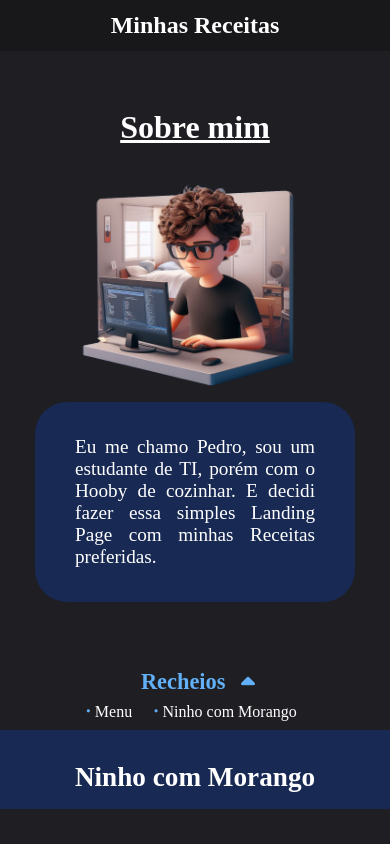
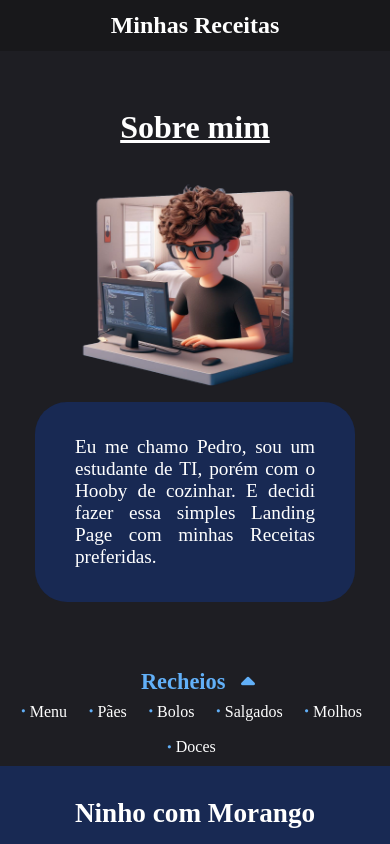
Before and after one commit to pedro-isidoro/my-recipes, a React (Vite) app: page /recheios in a window 390 px wide. Both pictures are taken after a click on the icon 247 px from the left and 684 px from the top of the page. Shown: the top 844 px of the page. Built offline with nearby package versions, Linux system fonts and the light colour scheme.

Commit message:
Update MobileAsides

```diff
--- a/src/components/pages/breads/MobileBreads.jsx
+++ b/src/components/pages/breads/MobileBreads.jsx
@@ -9,34 +9,58 @@ function menuClicked(){
 }
 
 function MobileBreads(){
-    return(
-        <aside className="recipes-links mobileAside flex-row" id='recipes-links'>
-            <div className='breads recipe-list flex-column' id='list-1'>
-                <div className='recipes-menu flex-row'>
+    return (
+      <aside className="recipes-links mobileAside flex-row" id="recipes-links">
+        <div className="breads recipe-list flex-column" id="list-1">
+          <div className="recipes-menu flex-row">
             <h3 className="link-title">Pães</h3>
-                    <i className="fa-solid fa-caret-down arrow" id='bread-arrow' onClick={menuClicked}></i>
+            <i
+              className="fa-solid fa-caret-down arrow"
+              id="bread-arrow"
+              onClick={menuClicked}
+            ></i>
           </div>
-                <ul className='list flex-row' id='bread-list'>
-                    <li className='flex-row'>
+          <ul className="list flex-row" id="bread-list">
+            <li className="flex-row">
               <i className="circle fa-solid fa-circle"></i>
-                        <Link to='/' className='link-item'>Menu</Link>
+              <Link to="/" className="link-item">
+                Menu
+              </Link>
             </li>
-                    <li className='flex-row'>
+            <li className="flex-row">
               <i className="circle fa-solid fa-circle"></i>
-                        <Link to='/paes/pao-brioche' className='link-item'>Brioche</Link>
+              <Link to="/" className="link-item">
+                Salgados
+              </Link>
             </li>
-                    <li className='flex-row'>
+            <li className="flex-row">
               <i className="circle fa-solid fa-circle"></i>
-                        <Link to='/paes/pao-pita' className='link-item'>Pita</Link>
+              <Link to="/molhos" className="link-item">
+                Molhos
+              </Link>
             </li>
-                    <li className='flex-row'>
+            <li className="flex-row">
               <i className="circle fa-solid fa-circle"></i>
-                        <Link to='/paes/pao-de-hamburguer' className='link-item'>Hambúrguer</Link>
+              <Link to="/bolos" className="link-item">
+                Bolos
+              </Link>
+            </li>
+            <li className="flex-row">
+              <i className="circle fa-solid fa-circle"></i>
+              <Link to="/doces" className="link-item">
+                Doces
+              </Link>
+            </li>
+            <li className="flex-row">
+              <i className="circle fa-solid fa-circle"></i>
+              <Link to="/recheios" className="link-item">
+                Recheios
+              </Link>
             </li>
           </ul>
         </div>
       </aside>
-    )
+    );
 }
 
 export default MobileBreads
--- a/src/components/pages/cakes/MobileCakes.jsx
+++ b/src/components/pages/cakes/MobileCakes.jsx
@@ -9,38 +9,58 @@ function menuClicked(){
 }
 
 function MobileCakes(){
-    return(
-        <aside className="recipes-links mobileAside flex-row" id='recipes-links'>
-            <div className='cakes recipe-list flex-column'>
-                <div className='recipes-menu flex-row'>
+    return (
+      <aside className="recipes-links mobileAside flex-row" id="recipes-links">
+        <div className="cakes recipe-list flex-column">
+          <div className="recipes-menu flex-row">
             <h3 className="link-title">Bolos</h3>
-                    <i className="fa-solid fa-caret-down arrow" id='cake-arrow' onClick={menuClicked}></i>
+            <i
+              className="fa-solid fa-caret-down arrow"
+              id="cake-arrow"
+              onClick={menuClicked}
+            ></i>
           </div>
-                <ul className='list flex-row' id='cake-list'>
-                    <li className='flex-row'>
+          <ul className="list flex-row" id="cake-list">
+            <li className="flex-row">
               <i className="circle fa-solid fa-circle"></i>
-                        <Link to='/' className='link-item'>Menu</Link>
+              <Link to="/" className="link-item">
+                Menu
+              </Link>
             </li>
-                    <li className='flex-row'>
+            <li className="flex-row">
               <i className="circle fa-solid fa-circle"></i>
-                        <Link to='/bolos/bolo-de-chocolate' className='link-item'>Chocolate</Link>
+              <Link to="/paes" className="link-item">
+                Pães
+              </Link>
             </li>
-                    <li className='flex-row'>
+            <li className="flex-row">
               <i className="circle fa-solid fa-circle"></i>
-                        <Link to='/bolos/cupcake-de-chocolate' className='link-item'>Cupcake de Choco.</Link>
+              <Link to="/" className="link-item">
+                Salgados
+              </Link>
             </li>
-                    <li className='flex-row'>
+            <li className="flex-row">
               <i className="circle fa-solid fa-circle"></i>
-                        <Link to='/bolos/cupcake-de-cenoura' className='link-item'>Cupcake de Cenoura</Link>
+              <Link to="/molhos" className="link-item">
+                Molhos
+              </Link>
             </li>
-                    <li className='flex-row'>
+            <li className="flex-row">
               <i className="circle fa-solid fa-circle"></i>
-                        <Link to='/bolos/bolo-de-pao-de-lo' className='link-item'>Pão de Ló</Link>
+              <Link to="/doces" className="link-item">
+                Doces
+              </Link>
+            </li>
+            <li className="flex-row">
+              <i className="circle fa-solid fa-circle"></i>
+              <Link to="/recheios" className="link-item">
+                Recheios
+              </Link>
             </li>
           </ul>
         </div>
       </aside>
-    )
+    );
 }
 
 export default MobileCakes
--- a/src/components/pages/fillings/MobileFillings.jsx
+++ b/src/components/pages/fillings/MobileFillings.jsx
@@ -1,34 +1,66 @@
 import { Link } from 'react-router-dom'
 
 function menuClicked(){
-    const arrow = document.getElementById('cake-arrow');
+    const arrow = document.getElementById("filling-arrow");
     arrow.classList.toggle('arrow-active');
 
-    const idList1 = document.getElementById('cake-list');
+    const idList1 = document.getElementById('filling-list');
     idList1.classList.toggle('list-active');
 }
 
 function MobileFillings(){
-    return(
-        <aside className="recipes-links mobileAside flex-row" id='recipes-links'>
-            <div className='fillings recipe-list flex-column'>
-                <div className='recipes-menu flex-row'>
+    return (
+      <aside className="recipes-links mobileAside flex-row" id="recipes-links">
+        <div className="fillings recipe-list flex-column">
+          <div className="recipes-menu flex-row">
             <h3 className="link-title">Recheios</h3>
-                    <i className="fa-solid fa-caret-down arrow" id='cake-arrow' onClick={menuClicked}></i>
+            <i
+              className="fa-solid fa-caret-down arrow"
+              id="filling-arrow"
+              onClick={menuClicked}
+            ></i>
           </div>
-                <ul className='list flex-row' id='cake-list'>
-                    <li className='flex-row'>
+          <ul className="list flex-row" id="filling-list">
+            <li className="flex-row">
               <i className="circle fa-solid fa-circle"></i>
-                        <Link to='/' className='link-item'>Menu</Link>
+              <Link to="/" className="link-item">
+                Menu
+              </Link>
             </li>
-                    <li className='flex-row'>
+            <li className="flex-row">
               <i className="circle fa-solid fa-circle"></i>
-                        <Link to='/recheios/ninho-com-morango' className='link-item'>Ninho com Morango</Link>
+              <Link to="/paes" className="link-item">
+                Pães
+              </Link>
+            </li>
+            <li className="flex-row">
+              <i className="circle fa-solid fa-circle"></i>
+              <Link to="/bolos" className="link-item">
+                Bolos
+              </Link>
+            </li>
+            <li className="flex-row">
+              <i className="circle fa-solid fa-circle"></i>
+              <Link to="/" className="link-item">
+                Salgados
+              </Link>
+            </li>
+            <li className="flex-row">
+              <i className="circle fa-solid fa-circle"></i>
+              <Link to="/molhos" className="link-item">
+                Molhos
+              </Link>
+            </li>
+            <li className="flex-row">
+              <i className="circle fa-solid fa-circle"></i>
+              <Link to="/doces" className="link-item">
+                Doces
+              </Link>
             </li>
           </ul>
         </div>
       </aside>
-    )
+    );
 }
 
 export default MobileFillings
--- a/src/components/pages/sauces/MobileSauces.jsx
+++ b/src/components/pages/sauces/MobileSauces.jsx
@@ -9,38 +9,58 @@ function menuClicked(){
 }
 
 function MobileSauces(){
-    return(
-        <aside className="recipes-links mobileAside flex-row" id='recipes-links'>
-            <div className='sauces recipe-list flex-column'>
-            <div className='recipes-menu flex-row'>
+    return (
+      <aside className="recipes-links mobileAside flex-row" id="recipes-links">
+        <div className="sauces recipe-list flex-column">
+          <div className="recipes-menu flex-row">
             <h3 className="link-title">Molhos</h3>
-                    <i className="fa-solid fa-caret-down arrow" id='sauce-arrow' onClick={menuClicked}></i>
+            <i
+              className="fa-solid fa-caret-down arrow"
+              id="sauce-arrow"
+              onClick={menuClicked}
+            ></i>
           </div>
-                <ul className='list flex-row' id='sauce-list'>
-                    <li className='flex-row'>
+          <ul className="list flex-row" id="sauce-list">
+            <li className="flex-row">
               <i className="circle fa-solid fa-circle"></i>
-                        <Link to='/' className='link-item'>Menu</Link>
+              <Link to="/" className="link-item">
+                Menu
+              </Link>
             </li>
-                    <li className='flex-row'>
+            <li className="flex-row">
               <i className="circle fa-solid fa-circle"></i>
-                        <Link to='/molhos/molho-cheddar' className='link-item'>Cheddar</Link>
+              <Link to="/paes" className="link-item">
+                Pães
+              </Link>
             </li>
-                    <li className='flex-row'>
+            <li className="flex-row">
               <i className="circle fa-solid fa-circle"></i>
-                        <Link to='/molhos/molho-ranch' className='link-item'>Ranch</Link>
+              <Link to="/bolos" className="link-item">
+                Bolos
+              </Link>
             </li>
-                    <li className='flex-row'>
+            <li className="flex-row">
               <i className="circle fa-solid fa-circle"></i>
-                        <Link to='/molhos/molho-rose' className='link-item'>Rosé</Link>
+              <Link to="/recheios" className="link-item">
+                Recheios
+              </Link>
             </li>
-                    <li className='flex-row'>
+            <li className="flex-row">
               <i className="circle fa-solid fa-circle"></i>
-                        <Link to='/molhos/molho-branco' className='link-item'>Branco (Autoral)</Link>
+              <Link to="/" className="link-item">
+                Salgados
+              </Link>
+            </li>
+            <li className="flex-row">
+              <i className="circle fa-solid fa-circle"></i>
+              <Link to="/doces" className="link-item">
+                Doces
+              </Link>
             </li>
           </ul>
         </div>
       </aside>
-    )
+    );
 }
 
 export default MobileSauces
--- a/src/components/pages/sweets/MobileSweets.jsx
+++ b/src/components/pages/sweets/MobileSweets.jsx
@@ -9,42 +9,58 @@ function menuClicked(){
 }
 
 function MobileSweets(){
-    return(
-        <aside className="recipes-links mobileAside flex-row" id='recipes-links'>
-            <div className='sweets recipe-list flex-column'>
-                <div className='recipes-menu flex-row'>
+    return (
+      <aside className="recipes-links mobileAside flex-row" id="recipes-links">
+        <div className="sweets recipe-list flex-column">
+          <div className="recipes-menu flex-row">
             <h3 className="link-title">Doces</h3>
-                    <i className="fa-solid fa-caret-down arrow" id='sweet-arrow' onClick={menuClicked}></i>
+            <i
+              className="fa-solid fa-caret-down arrow"
+              id="sweet-arrow"
+              onClick={menuClicked}
+            ></i>
           </div>
-                <ul className='list flex-row' id='sweet-list'>
-                    <li className='flex-row'>
+          <ul className="list flex-row" id="sweet-list">
+            <li className="flex-row">
               <i className="circle fa-solid fa-circle"></i>
-                        <Link to='/' className='link-item'>Menu</Link>
+              <Link to="/" className="link-item">
+                Menu
+              </Link>
             </li>
-                    <li className='flex-row'>
+            <li className="flex-row">
               <i className="circle fa-solid fa-circle"></i>
-                        <Link to='/doces/torta-de-maca' className='link-item'>Torta de Maça</Link>
+              <Link to="/paes" className="link-item">
+                Pães
+              </Link>
             </li>
-                    <li className='flex-row'>
+            <li className="flex-row">
               <i className="circle fa-solid fa-circle"></i>
-                        <Link to='/doces/torta-cookie' className='link-item'>Torta Cookie</Link>
+              <Link to="/bolos" className="link-item">
+                Bolos
+              </Link>
             </li>
-                    <li className='flex-row'>
+            <li className="flex-row">
               <i className="circle fa-solid fa-circle"></i>
-                        <Link to='/doces/torta-do-pica-pau' className='link-item'>Torta do Pica-Pau</Link>
+              <Link to="/recheios" className="link-item">
+                Recheios
+              </Link>
             </li>
-                    <li className='flex-row'>
+            <li className="flex-row">
               <i className="circle fa-solid fa-circle"></i>
-                        <Link to='/doces/torta-de-frutas-vermelhas' className='link-item'>Torta de Frutas Vermelhas</Link>
+              <Link to="/" className="link-item">
+                Salgados
+              </Link>
             </li>
-                    <li className='flex-row'>
+            <li className="flex-row">
               <i className="circle fa-solid fa-circle"></i>
-                        <Link to='/doces/carolina-reacheada' className='link-item'>Carolina Reacheada</Link>
+              <Link to="/molhos" className="link-item">
+                Molhos
+              </Link>
             </li>
           </ul>
         </div>
       </aside>
-    )
+    );
 }
 
 export default MobileSweets
```
Lines whose indentation alone changed are shown as unchanged.
